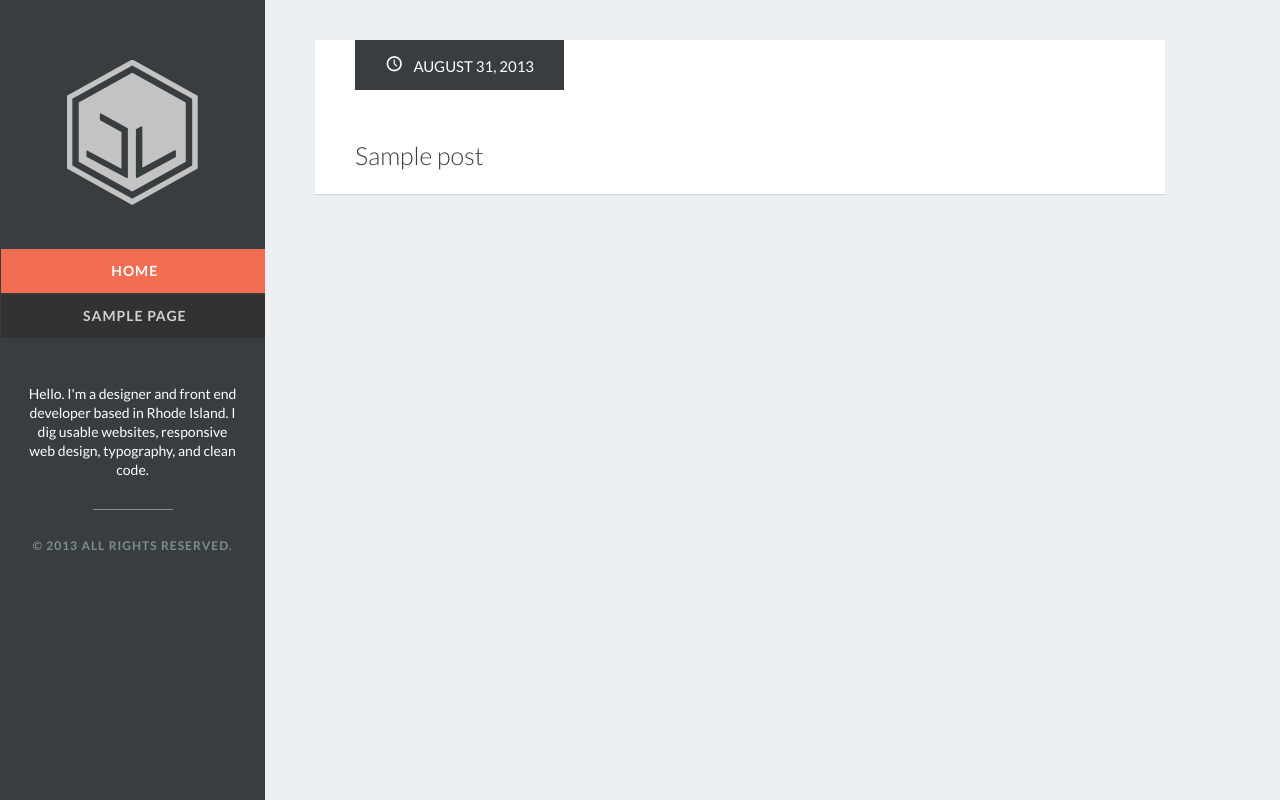
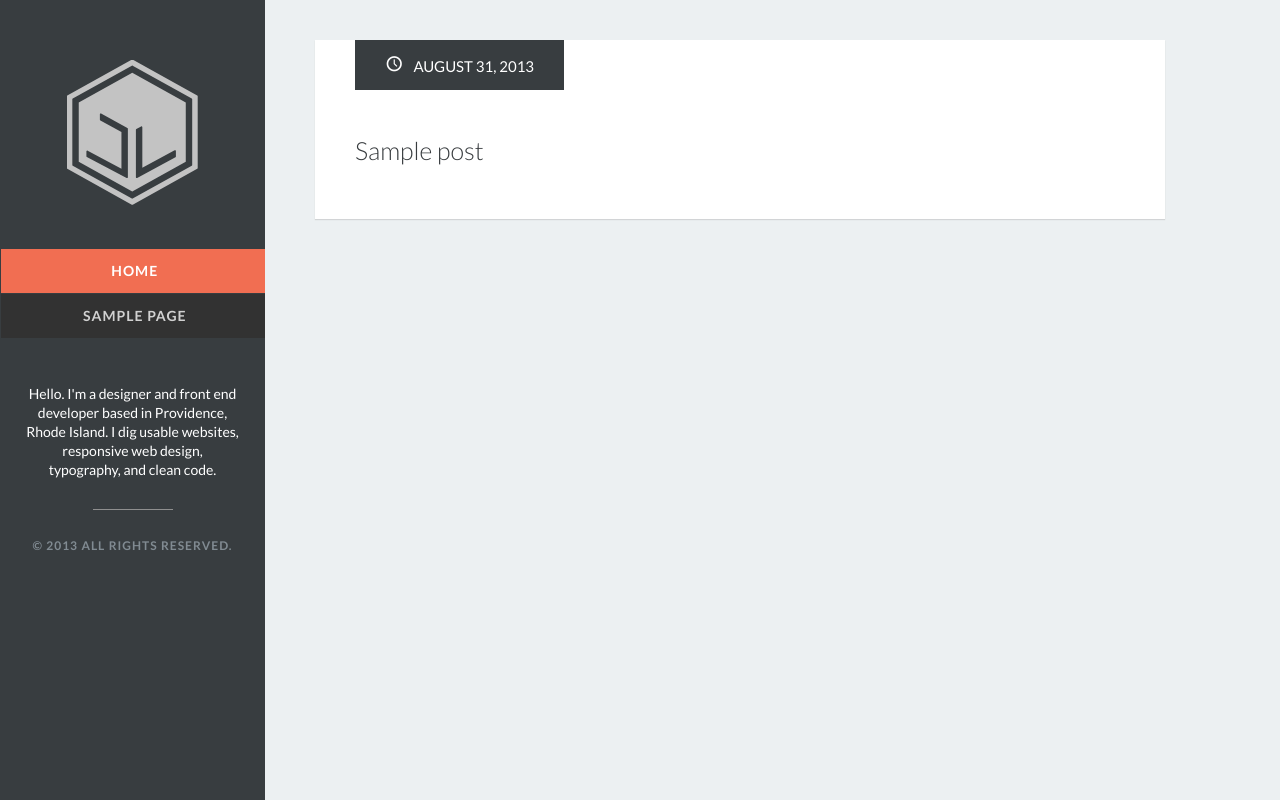
Before and after one commit to lupinskij/lupis, a WordPress theme: template themes/lupis/index.php in a window 1280 px wide. Run offline with PHP 8.4 and a stand-in for WordPress, Linux system fonts and the light colour scheme; the site name, menu and one post (Sample post) are stand-ins, and other content is empty; some libraries are stand-ins or nearby versions; some web fonts are replaced.

Commit message:
Formatting

```diff
--- a/themes/lupis/header.php
+++ b/themes/lupis/header.php
@@ -86,7 +86,7 @@ MMMMMMMMMMMMMMMMMMDDDDDMMMMMMMMMMMMMMMMMM
         </nav>
 
         <section class="site-info" itemscope="itemscope">
-        <p>Hello. I'm a designer and front end developer based in Rhode Island. I dig usable websites, responsive web design, typography, and clean code.</p>
+            <p>Hello. I'm a designer and front end developer based in Providence, Rhode Island. I dig usable websites, responsive web design, typography, and clean code.</p>
         </section>
 
         <footer class="site-footer" role="contentinfo" itemscope="itemscope" itemtype="http://schema.org/WPFooter">
--- a/themes/lupis/loop.php
+++ b/themes/lupis/loop.php
@@ -6,8 +6,11 @@
 	<section class="port-thumbnail">
 	  <?php //post thumbnail ?>
 	  <?php if ( has_post_thumbnail()) : // Check if thumbnail exists ?>
+
 	  <a <?php if (get_the_content()) { ?> href="<?php the_permalink(); ?>" <?php } ?>>
+
 	    <?php the_post_thumbnail('full'); // Declare pixel size you need inside the array ?>
+
 	    <div class="overlay">
 	      <?php if (get_field('external_link')) : ?>
 	      <div class="link icon" title="See this site in it's natural habitat." data-url="<?php the_field('external_link'); ?>">🔗</div>
@@ -16,11 +19,11 @@
 	      <?php if (get_the_content()) : ?>
 	      <div class="look icon" title="Read the project brief."></div>
 	      <?php endif; ?>
-	    </div>
+
+	    </div><?php //.overlay ?>
 	  </a>
 	  <?php endif; ?>
-	  <?php //post thumbnail ?>
-	</section>
+	</section><?php //post thumbnail ?>
 
 	<section class="port-info">
 		<?php //post details ?>
--- a/themes/lupis/page-contact.php
+++ b/themes/lupis/page-contact.php
@@ -5,9 +5,7 @@
 	<?php if (have_posts()): while (have_posts()) : the_post(); ?>
 
     <h1 class="page-title"><?php the_title(); ?></h1>
-	<h2 class="page-intro">
-		I'm always interested to hear about new ideas, and collaborate on interesting projects. Get in touch with me, and let's make something awesome together.
-	</h2>
+    <h2 class="page-intro">I'm always interested to hear about new ideas, and collaborate on interesting projects. Get in touch with me, and let's make something awesome together.</h2>
 
     <article id="post-<?php the_ID(); ?>" class="contact-form col-half" itemscope="itemscope" itemtype="http://schema.org/BlogPosting" itemprop="blogPost">
 
--- a/themes/lupis/sass/_style.scss
+++ b/themes/lupis/sass/_style.scss
@@ -288,7 +288,7 @@ img {
 	background: $color-black25;
 	color: $white;
 	display: inline-block;
-	margin-bottom: 1em;
+	margin-bottom: 1.5em;
 	padding: 7px 30px 10px;
 	text-transform: uppercase;
 	@include font-size(1.5);
@@ -312,7 +312,7 @@ img {
 }
 
 .port-info {
-	padding: 0 4em;
+	padding: 0 4em 3em;
 	p a {
 		color: $color-primary;
 		text-decoration: underline;
@@ -495,7 +495,7 @@ h2 {
 }
 h3 {
 	line-height: 1;
-	margin: 1.5em 0 0.5em;
+	margin: 1em 0 0.5em;
 	padding-bottom: 0.15em;
 	@include font-size(2.5);
 	a {
```
Also changed, not shown: themes/lupis/page-about.php (indentation only), themes/lupis/stylesheets/lupis.css. Lines whose indentation alone changed are shown as unchanged.
